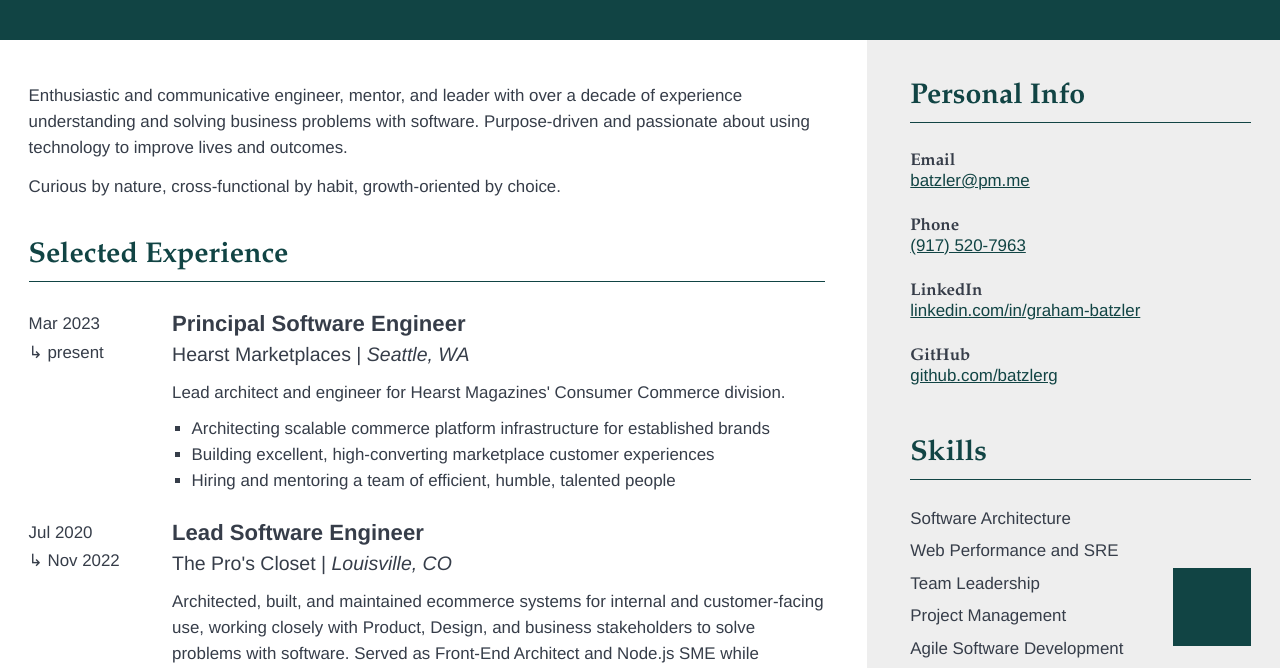
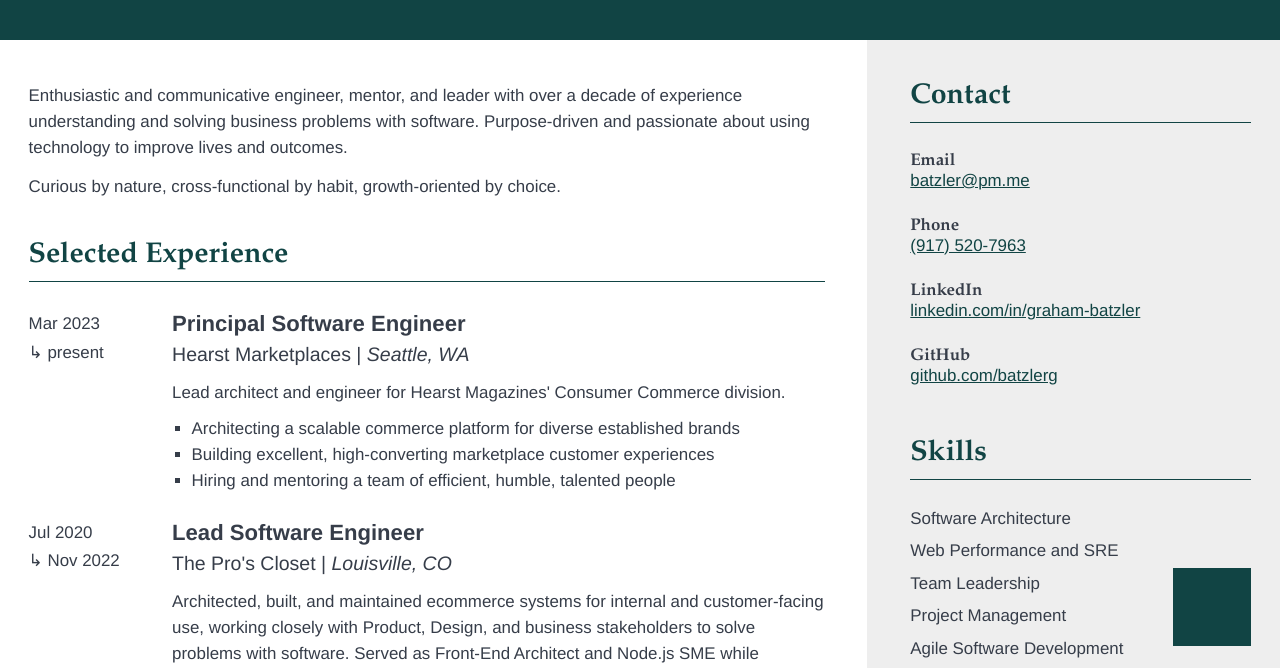
Before and after one commit to batzlerg/resume, a plain HTML site: page index.html in a window 1280 px wide. Shown: the part 125-793 px from the top of the page. Drawn offline with Linux system fonts and the light colour scheme; a web font is replaced by a local one.

Commit message:
final tweaks and PDF regeneration

```diff
--- a/index.html
+++ b/index.html
@@ -68,7 +68,7 @@
                       Lead architect and engineer for Hearst Magazines' Consumer Commerce division.
                     </p>
                     <ul class="current-foci">
-                      <li>Architecting scalable commerce platform infrastructure for established brands</li>
+                      <li>Architecting a scalable commerce platform for diverse established brands</li>
                       <li>Building excellent, high-converting marketplace customer experiences</li>
                       <li>Hiring and mentoring a team of efficient, humble, talented people</li>
                     </ul>
@@ -186,7 +186,7 @@
         </main>
         <section class="column column-right" role="complementary">
           <div class="flex-column bottom-margin">
-            <h3 class="section-title">Personal Info</h3>
+            <h3 class="section-title">Contact</h3>
             <div class="contact">
               <h4 class="contact-label">Email</h4>
               <a href="mailto:batzler@pm.me">batzler@pm.me</a>
```
Also changed, not shown: 1 other file.
